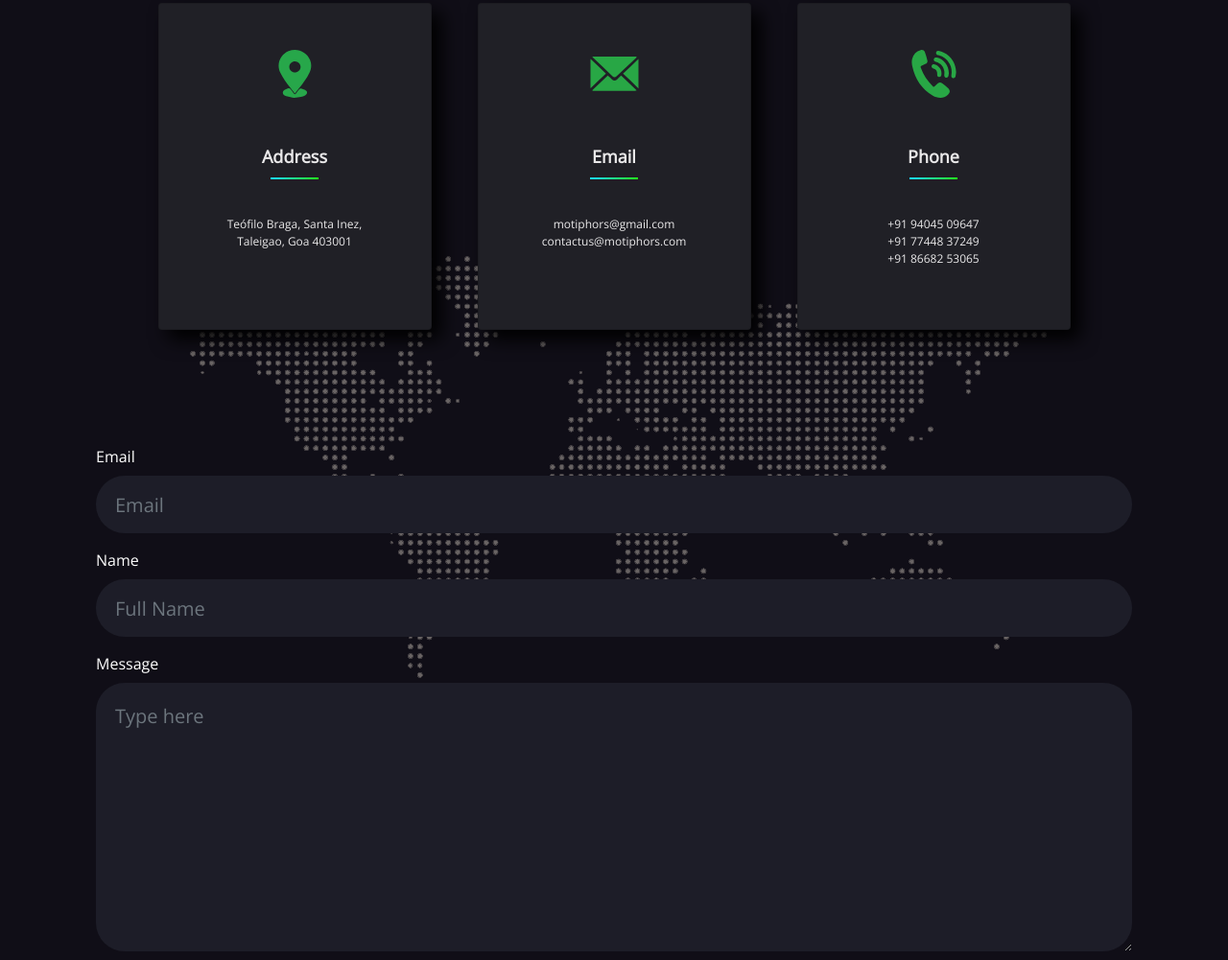
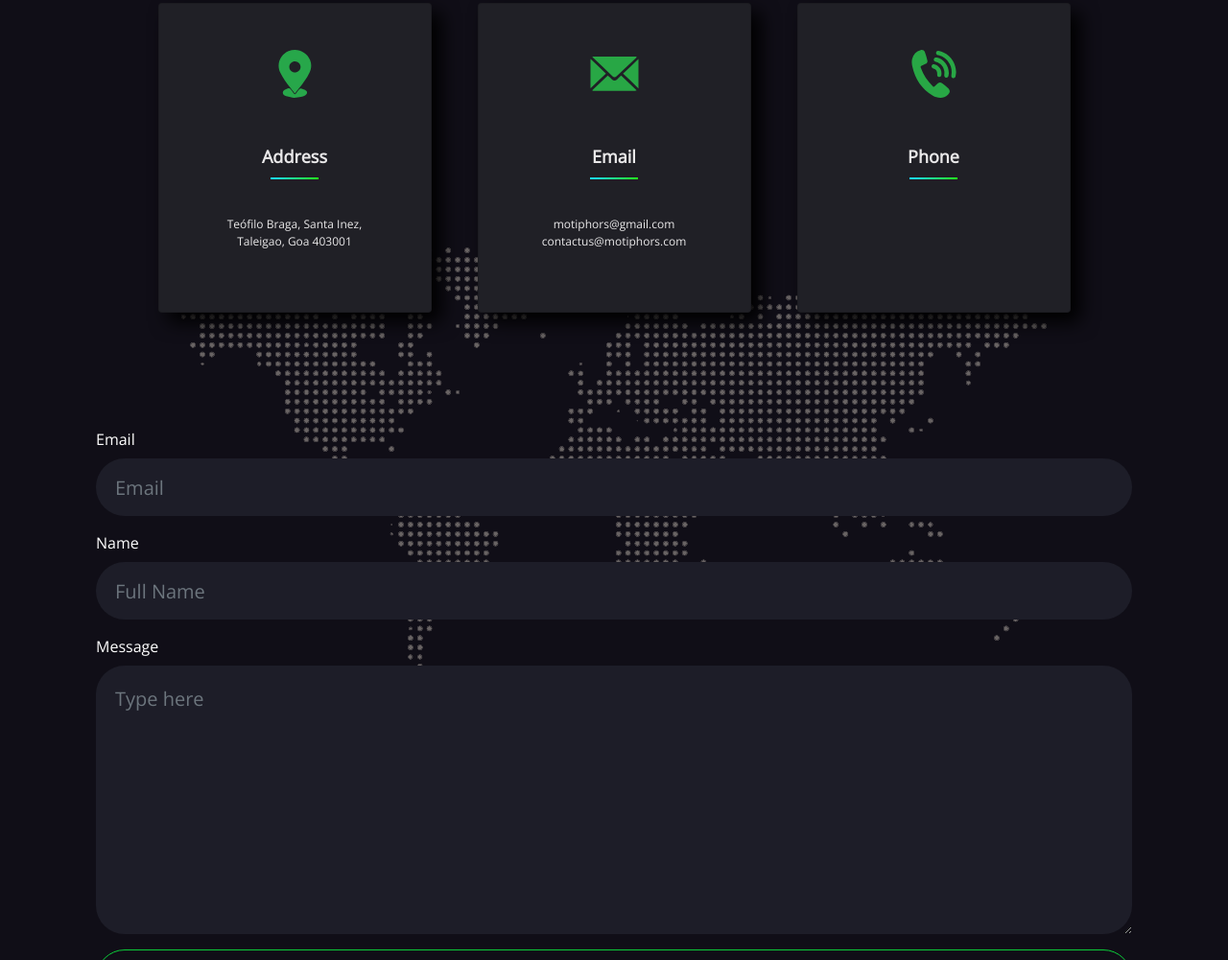
Before and after one commit to arpesh28/Motiphors, a plain HTML site: page index.html in a window 1280 px wide. Shown: the part 3528-4529 px from the top of the page at 96% size. Drawn offline with nearby package versions, Linux system fonts and the light colour scheme.

Commit message:
Update index.html

```diff
--- a/index.html
+++ b/index.html
@@ -293,9 +293,9 @@
                       <div class="custom-card-contact-content">
                         <h2 class="custom-card-contact-header">Phone</h2>
                          <div class="container line"></div>
-                        <p class="pt-4">+91 94045 09647 <br>
-                        +91 77448 37249 <br>
-                        +91 86682 53065</p>
+                        <p class="pt-4"> <br>
+                         <br>
+                       </p>
                         </div>
                     </div>
               </div>
```
